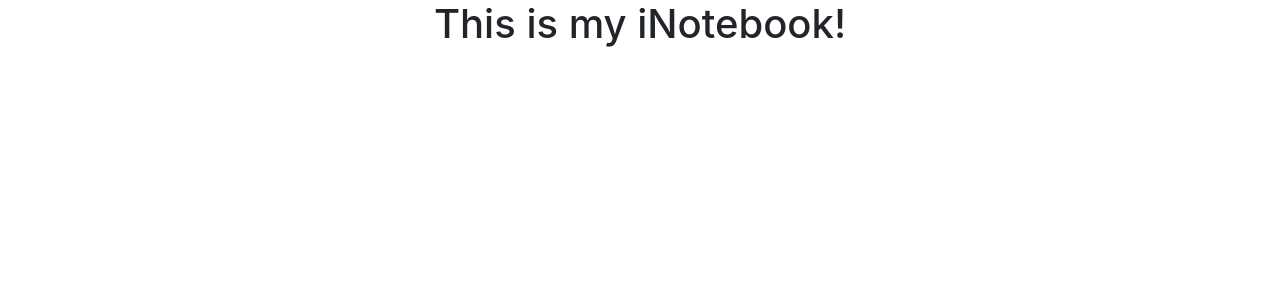
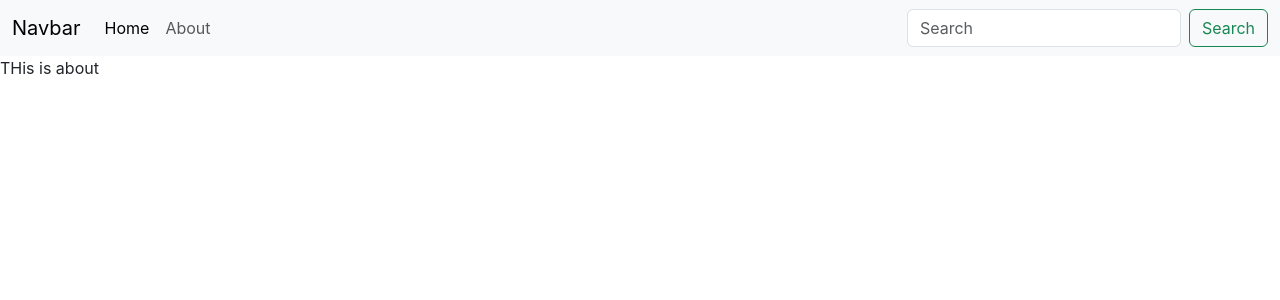
Before and after one commit to tshivanshu9/iNotebook, a React (Create React App) app: page /about in a window 1280 px wide. Shown: the top 300 px of the page. Built offline with nearby package versions, Linux system fonts and the light colour scheme; the HTML template or start-up script is replaced by a standard one.

Commit message:
React router dom init

```diff
--- a/src/App.js
+++ b/src/App.js
@@ -1,10 +1,24 @@
 import './App.css';
+import {
+  BrowserRouter as Router,
+  Route,
+  Routes,
+} from "react-router-dom";
+import Navbar from './components/Navbar';
+import Home from './components/Home';
+import About from './components/About';
 
 function App() {
   return (
-    <div className="App">
-      <h1>This is my iNotebook!</h1>
-    </div>
+    <>
+      <Router>
+        <Navbar />
+        <Routes>
+          <Route exact path="/" element={<Home />} />
+          <Route exact path="/about" element={<About />} />
+        </Routes>
+      </Router>
+    </>
   );
 }
 
--- /dev/null
+++ b/src/components/About.js
@@ -0,0 +1,11 @@
+import React from 'react'
+
+const About = () => {
+  return (
+    <div>
+      THis is about
+    </div>
+  )
+}
+
+export default About
--- /dev/null
+++ b/src/components/Home.js
@@ -0,0 +1,11 @@
+import React from 'react'
+
+const Home = () => {
+  return (
+    <div>
+      This is Home.
+    </div>
+  )
+}
+
+export default Home
--- /dev/null
+++ b/src/components/Navbar.js
@@ -0,0 +1,33 @@
+import React from 'react'
+import { Link } from "react-router-dom";
+
+const Navbar = () => {
+  return (
+    <div>
+      <nav className="navbar navbar-expand-lg bg-body-tertiary">
+        <div className="container-fluid">
+          <Link className="navbar-brand" to="/">Navbar</Link>
+          <button className="navbar-toggler" type="button" data-bs-toggle="collapse" data-bs-target="#navbarSupportedContent" aria-controls="navbarSupportedContent" aria-expanded="false" aria-label="Toggle navigation">
+            <span className="navbar-toggler-icon"></span>
+          </button>
+          <div className="collapse navbar-collapse" id="navbarSupportedContent">
+            <ul className="navbar-nav me-auto mb-2 mb-lg-0">
+              <li className="nav-item">
+                <Link className="nav-link active" aria-current="page" to="/">Home</Link>
+              </li>
+              <li className="nav-item">
+                <Link className="nav-link" to="/about">About</Link>
+              </li>
+            </ul>
+            <form className="d-flex" role="search">
+              <input className="form-control me-2" type="search" placeholder="Search" aria-label="Search" />
+              <button className="btn btn-outline-success" type="submit">Search</button>
+            </form>
+          </div>
+        </div>
+      </nav>
+    </div>
+  )
+}
+
+export default Navbar
```
